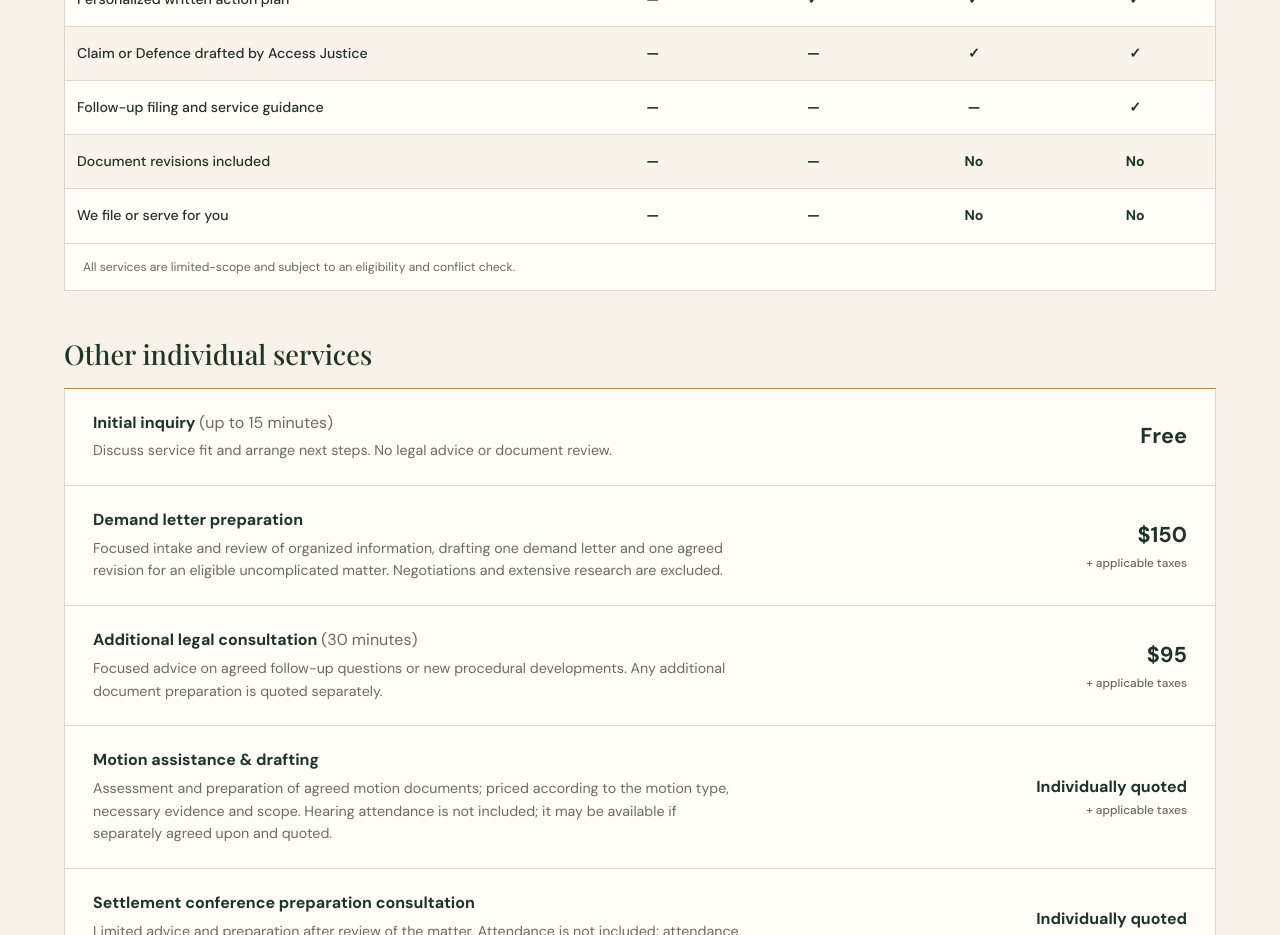
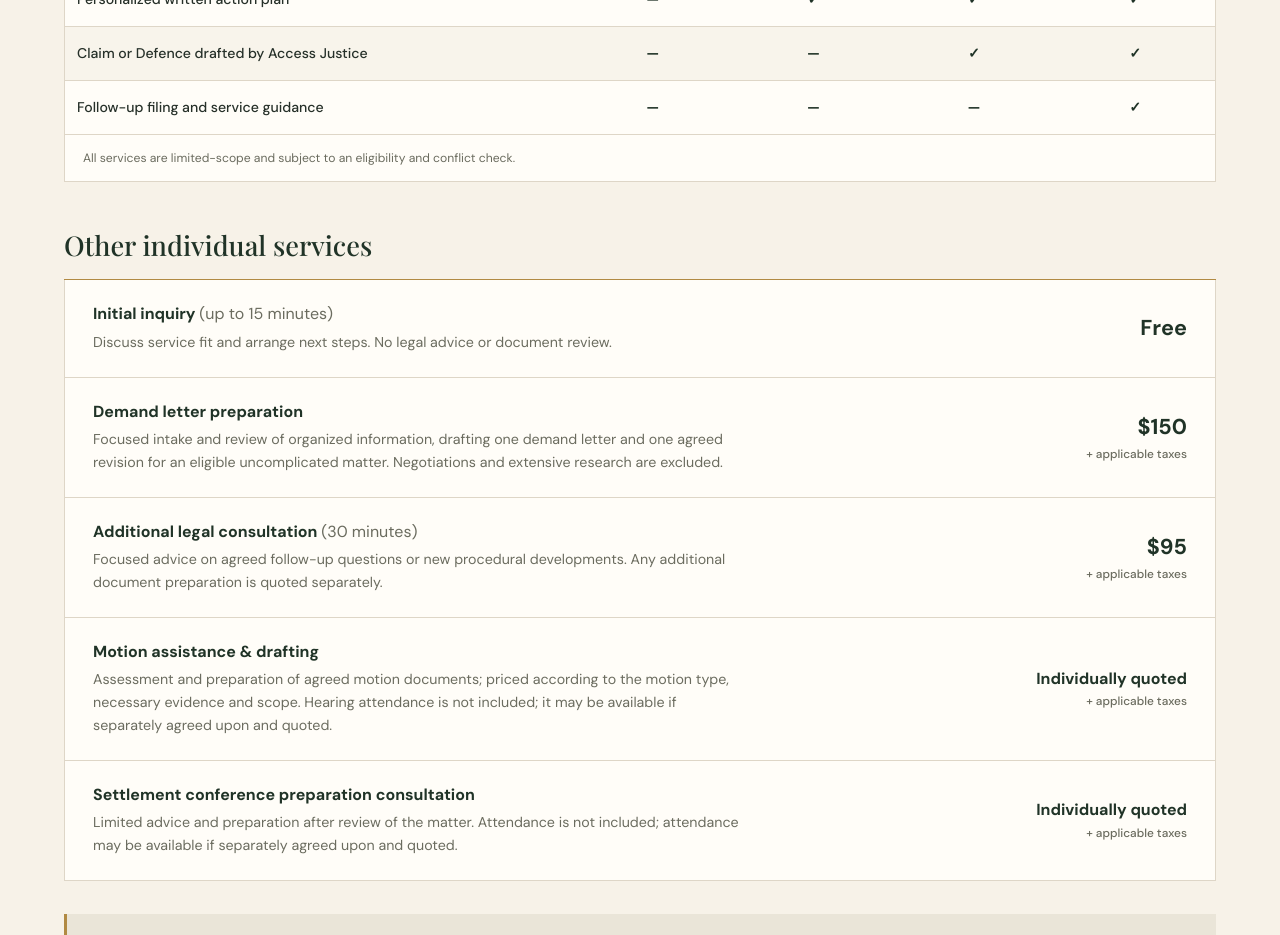
Before and after one commit to zaineajen-wq/access-justice-website, a plain HTML site: page index.html in a window 1280 px wide. Shown: the part 3280-4215 px from the top of the page. Drawn offline with nearby package versions, Linux system fonts and the light colour scheme; a web font is replaced by a local one.

Commit message:
Simplify package comparison table by removing revisions and filing rows

```diff
--- a/index.html
+++ b/index.html
@@ -41,8 +41,8 @@
 <tr><th scope="row">Personalized written action plan</th><td>—</td><td>✓</td><td>✓</td><td>✓</td></tr>
 <tr><th scope="row">Claim or Defence drafted by Access Justice</th><td>—</td><td>—</td><td>✓</td><td>✓</td></tr>
 <tr><th scope="row">Follow-up filing and service guidance</th><td>—</td><td>—</td><td>—</td><td>✓</td></tr>
-<tr><th scope="row">Document revisions included</th><td>—</td><td>—</td><td>No</td><td>No</td></tr>
-<tr><th scope="row">We file or serve for you</th><td>—</td><td>—</td><td>No</td><td>No</td></tr>
+
+
 </tbody></table></div>
 <h3 class="section-subtitle">Other individual services</h3>
 <div class="fee-list">
```
